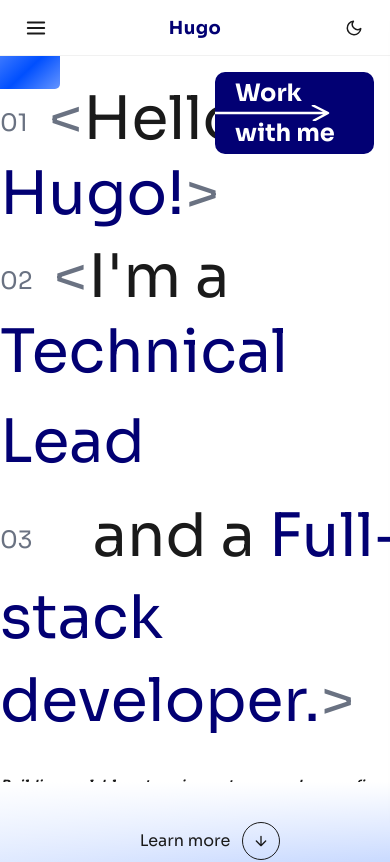
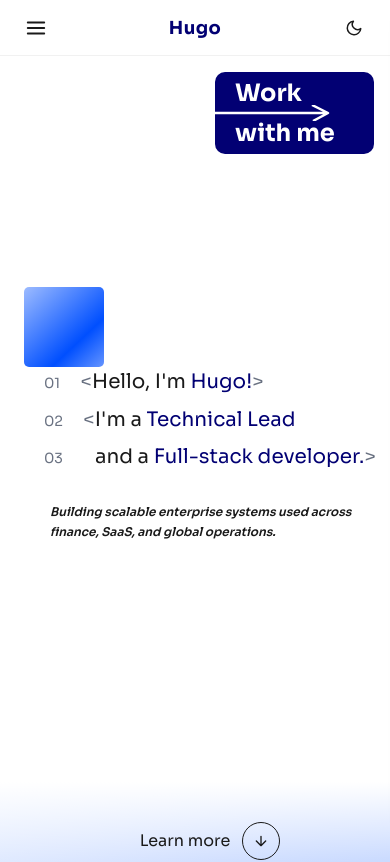
Before and after one commit to hihingo18/portfolio-hugo, a Next.js app: page /en in a window 390 px wide. Shown: the top 862 px of the page. Built offline with nearby package versions, Linux system fonts and the light colour scheme; no server answers.

Commit message:
Fix issue hero text in mobile and resolution too big

```diff
--- a/components/hero/HeroSection.tsx
+++ b/components/hero/HeroSection.tsx
@@ -105,8 +105,8 @@ export default function HeroSection({ onWorkWithMeClick }: HeroSectionProps) {
 
           <motion.div variants={HERO_VARIANTS.container} initial="hidden" animate="show" className="flex flex-col gap-2">
             <motion.div variants={HERO_VARIANTS.line} className="overflow-hidden">
-              <div style={{ color: colors.textBase }} className="text-6xl">
-                <span className="text-gray-500 dark:text-gray-400 text-2xl align-middle">01</span>
+              <div style={{ color: colors.textBase }} className="text-xl md:text-6xl">
+                <span className="text-gray-500 dark:text-gray-400 text-sm md:text-2xl align-middle">01</span>
                 <span className="text-gray-500 dark:text-gray-400 pl-5">&lt;</span>
                 {h.greeting}{" "}
                 <span className="leading-normal" style={{ color: colors.brandPrimary }}>{h.name}</span>
@@ -115,8 +115,8 @@ export default function HeroSection({ onWorkWithMeClick }: HeroSectionProps) {
             </motion.div>
 
             <motion.div variants={HERO_VARIANTS.line} className="overflow-hidden">
-              <p style={{ color: colors.textBase }} className="text-6xl">
-                <span className="text-gray-500 dark:text-gray-400 text-2xl align-middle">02</span>
+              <p style={{ color: colors.textBase }} className="text-xl md:text-6xl">
+                <span className="text-gray-500 dark:text-gray-400 text-sm md:text-2xl align-middle">02</span>
                 <span className="text-gray-500 dark:text-gray-400 pl-5">&lt;</span>
                 {h.rolePrefix}{" "}
                 <span className="leading-normal" style={{ color: colors.brandPrimary }}>{h.role}</span>
@@ -124,11 +124,13 @@ export default function HeroSection({ onWorkWithMeClick }: HeroSectionProps) {
             </motion.div>
 
             <motion.div variants={HERO_VARIANTS.line} className="overflow-hidden">
-              <p style={{ color: colors.textBase }} className="leading-snug text-6xl">
-                <span className="text-gray-500 dark:text-gray-400 text-2xl align-middle">03</span>
-                <span className="pl-15">{h.roleConnector}{" "}</span>
-                <span style={{ color: colors.brandPrimary }}>{h.roleSuffix}</span>
-                <span className="text-gray-500 dark:text-gray-400">&gt;</span>
+              <p style={{ color: colors.textBase }} className="leading-snug text-xl md:text-6xl flex items-baseline">
+                <span className="text-gray-500 dark:text-gray-400 text-sm md:text-2xl shrink-0">03</span>
+                <span className="pl-8 md:pl-15">
+                  {h.roleConnector}{" "}
+                  <span style={{ color: colors.brandPrimary }}>{h.roleSuffix}</span>
+                  <span className="text-gray-500 dark:text-gray-400">&gt;</span>
+                </span>
               </p>
             </motion.div>
           </motion.div>
@@ -139,7 +141,7 @@ export default function HeroSection({ onWorkWithMeClick }: HeroSectionProps) {
           initial={{ opacity: 0, y: 20 }}
           animate={{ opacity: 1, y: 0 }}
           transition={{ duration: 0.6, delay: 0.9 }}
-          className="font-semibold text-sm italic mb-12 max-w-170 leading-relaxed"
+          className="font-semibold text-xs md:text-sm italic mb-12 max-w-xs md:max-w-170 leading-relaxed"
           style={{ color: colors.textBase }}
         >
           {h.tagline}
```
